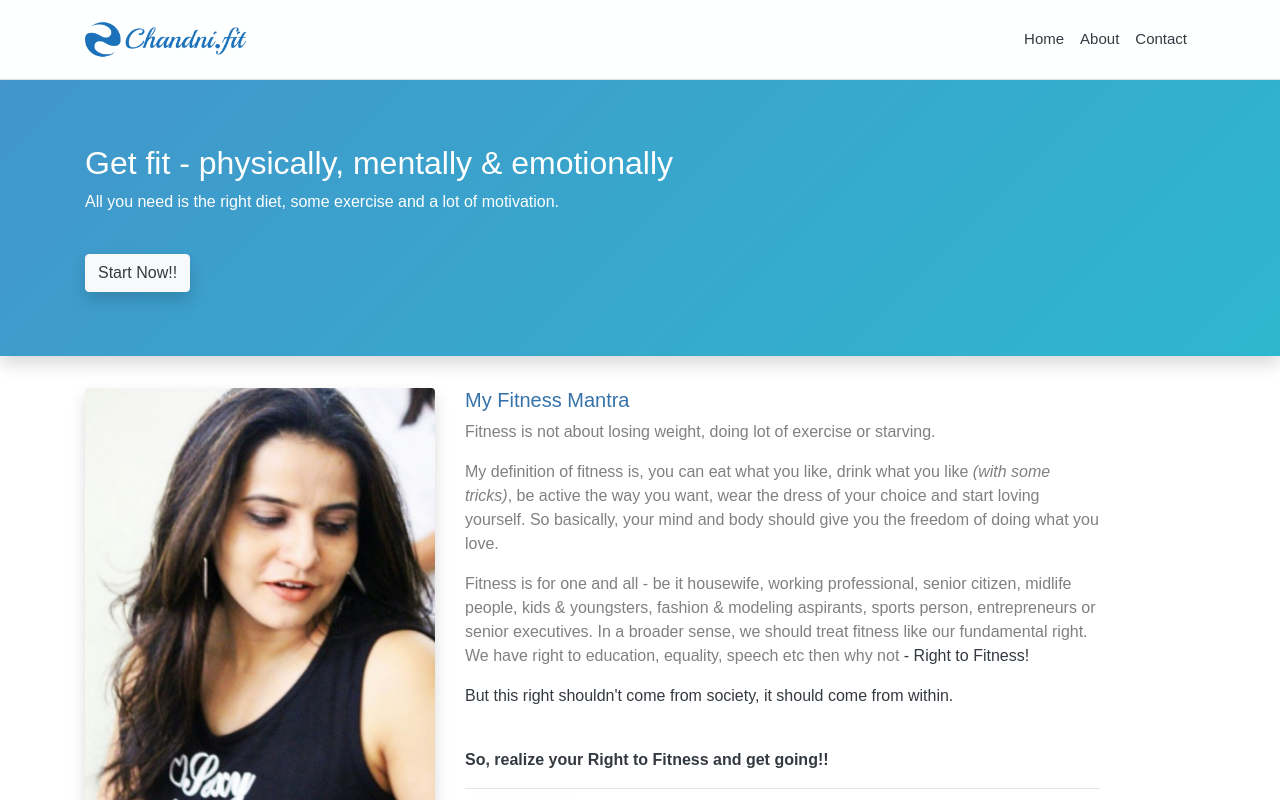
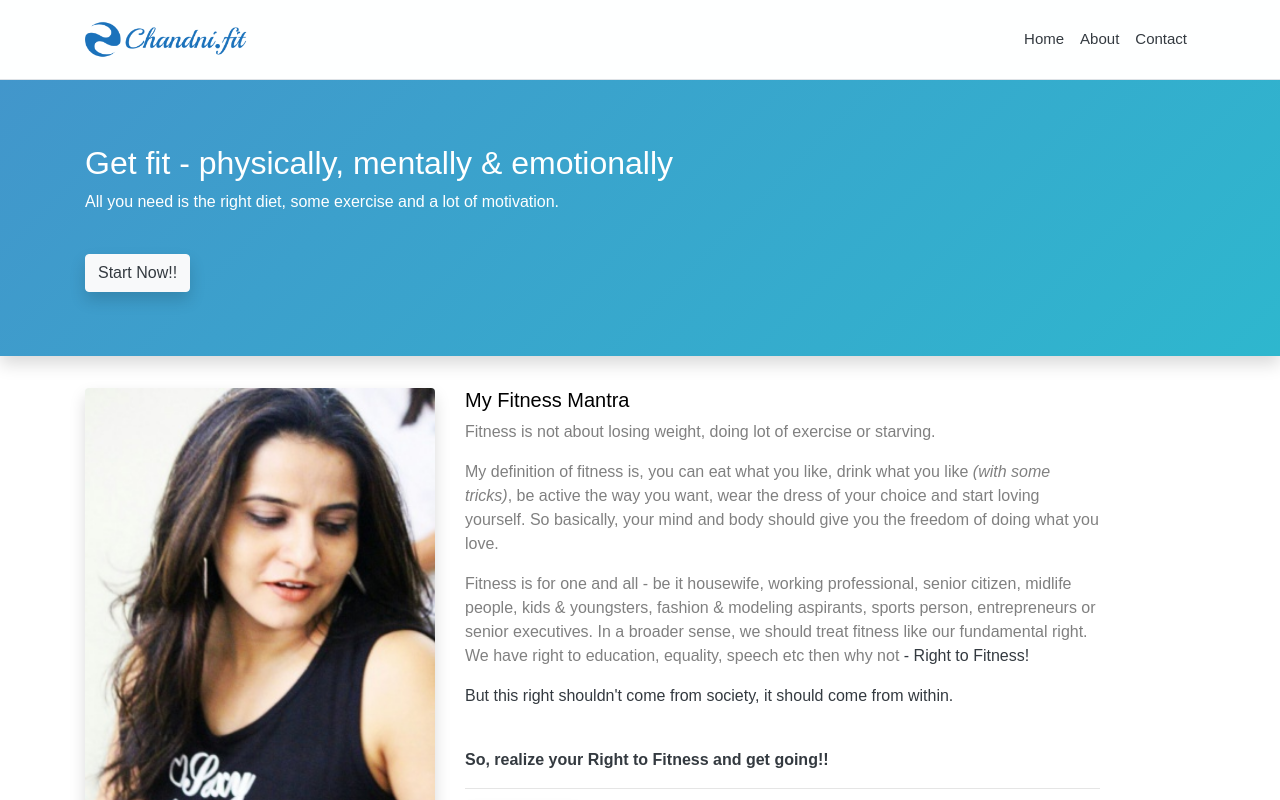
Before and after one commit to escap09/lifestyle-coach, a React (Create React App) app: page / in a window 1280 px wide. Shown: the top 800 px of the page. Built offline with nearby package versions, Linux system fonts and the light colour scheme.

Commit message:
font chnages

```diff
--- a/src/components/Contact.css
+++ b/src/components/Contact.css
@@ -1,7 +1,7 @@
 .contact-head > h3 {
     margin-bottom: 2em;
     margin-top: 5em;
-    color: rgb(53, 114, 170);
+    /* color: rgb(53, 114, 170); */
 }
 
 .text-muted {
--- a/src/constants.jsx
+++ b/src/constants.jsx
@@ -4,5 +4,5 @@ export const youtubeLink = 'https://www.youtube.com/channel/UC85PW7Dtte7yXHmzq-B
 export const sendEmailAction = 'https://script.google.com/macros/s/AKfycbx-qO2ltMc1bhBhjbnYCbgqm1IwuDKj0m8u6ll1/exec';
 
 ///Videos
-export const aboutVideo = 'http://www.youtube.com/embed/ieR_8ABMUek?html5=1';
-export const homeVideo = 'http://www.youtube.com/embed/BYC7KpR6nyQ?html5=1';
+export const aboutVideo = 'https://www.youtube.com/embed/ieR_8ABMUek?html5=1';
+export const homeVideo = 'https://www.youtube.com/embed/BYC7KpR6nyQ?html5=1';
--- a/src/index.css
+++ b/src/index.css
@@ -10,7 +10,9 @@ h1, h2, h3, h4, h6 {
 }
 
 h5 {
-  color: rgb(53, 114, 170);
+  color: black;
+  font-weight: 500;
+
 }
 
 /* .btn-color {
```
